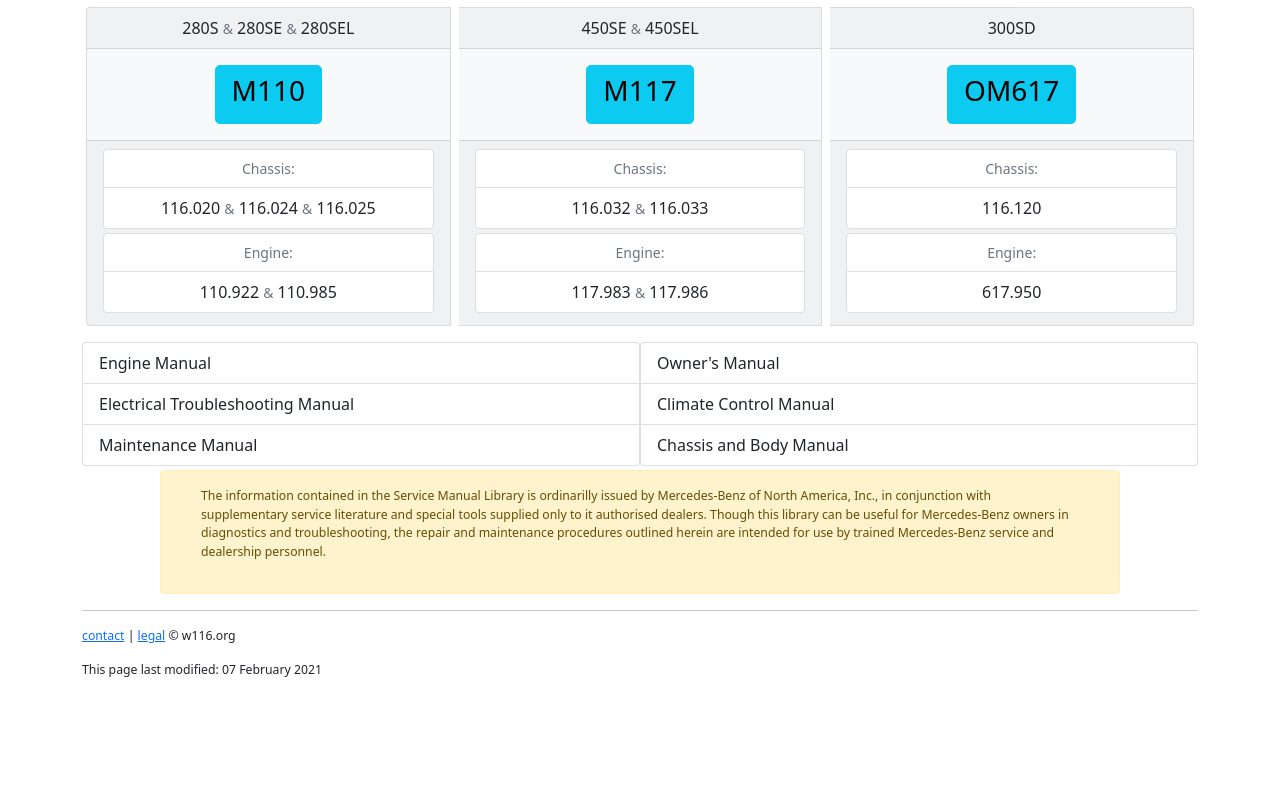
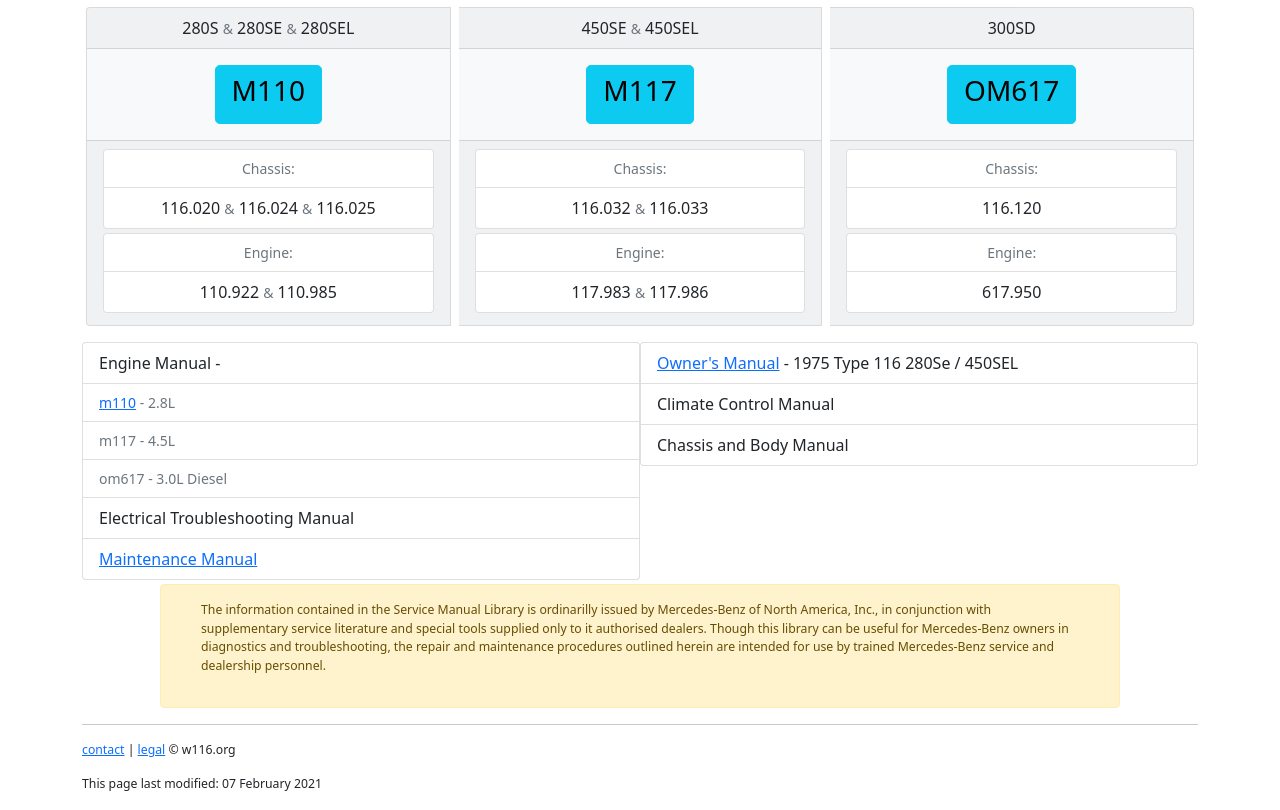
Before and after one commit to W116org/handbook, a Jekyll site: the page built from index.html, in a window 1280 px wide. Shown: the part 217-1027 px from the top of the page. Built offline with Jekyll 4.4.1, drawn with Linux system fonts in a browser that asks for light colours; comment, search, counter and statistics services are not loaded; before the commit the page ends 913 px from its top, so only the background shows below that.

Commit message:
Update index.html

```diff
--- a/index.html
+++ b/index.html
@@ -81,14 +81,18 @@
 <div class="container row g-0">
   <div class="col-xs-12 col-md-6">
     <ul class="list-group mb-1 bg-light">
-      <li class="list-group-item">Engine Manual</li>
+      <li class="list-group-item">Engine Manual -
+        <li class="list-group-item small text-muted"><a href="/m110/">m110</a> - 2.8L</li>
+        <li class="list-group-item small text-muted"><a href="/m117/"></a>m117</a> - 4.5L </li>
+        <li class="list-group-item small text-muted"><a href="/om617/"></a>om617</a> - 3.0L Diesel</li>
+      </li>
       <li class="list-group-item">Electrical Troubleshooting Manual</li>
-      <li class="list-group-item">Maintenance Manual</li>
+      <li class="list-group-item"><a href="/Maintenance/">Maintenance Manual</a></li>
     </ul>
   </div>
   <div class="col-xs-12 col-md-6">
     <ul class="list-group mb-1 bg-light">
-      <li class="list-group-item">Owner's Manual</li>
+      <li class="list-group-item"><a href="/OM/">Owner's Manual</a> - 1975 Type 116 280Se / 450SEL</li>
       <li class="list-group-item">Climate Control Manual</li>
       <li class="list-group-item">Chassis and Body Manual</li>
     </ul>
```
